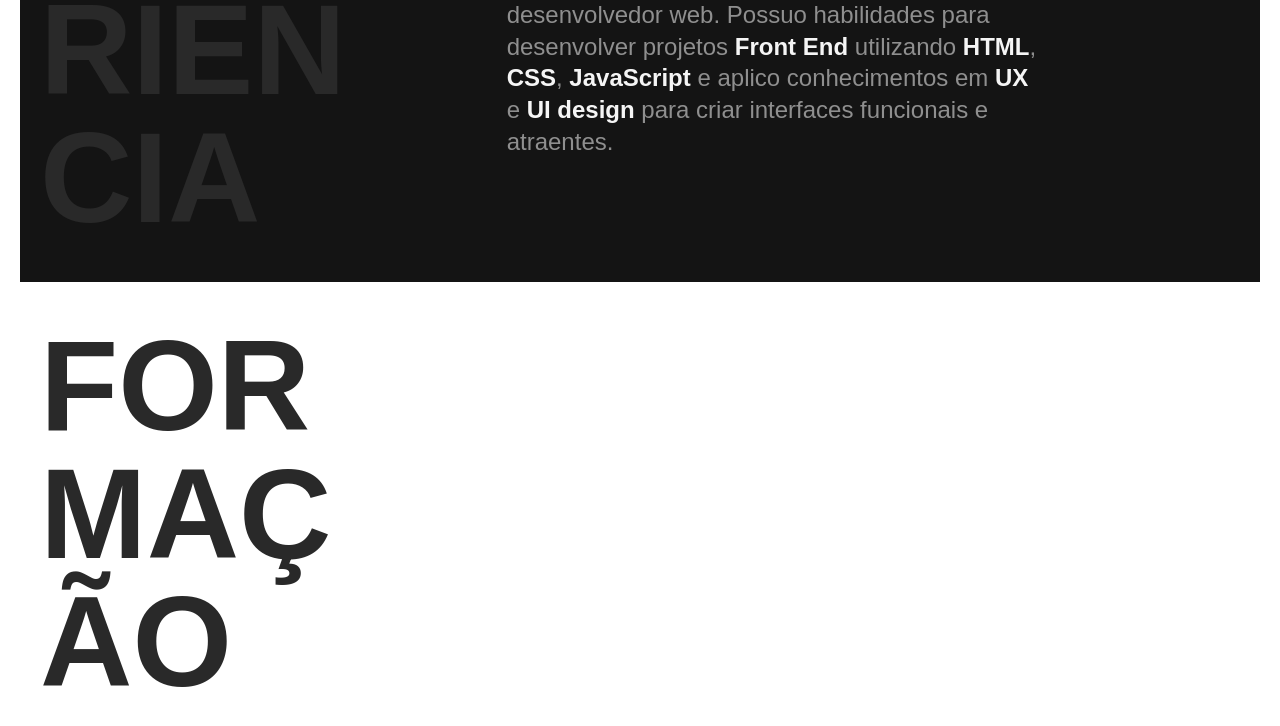
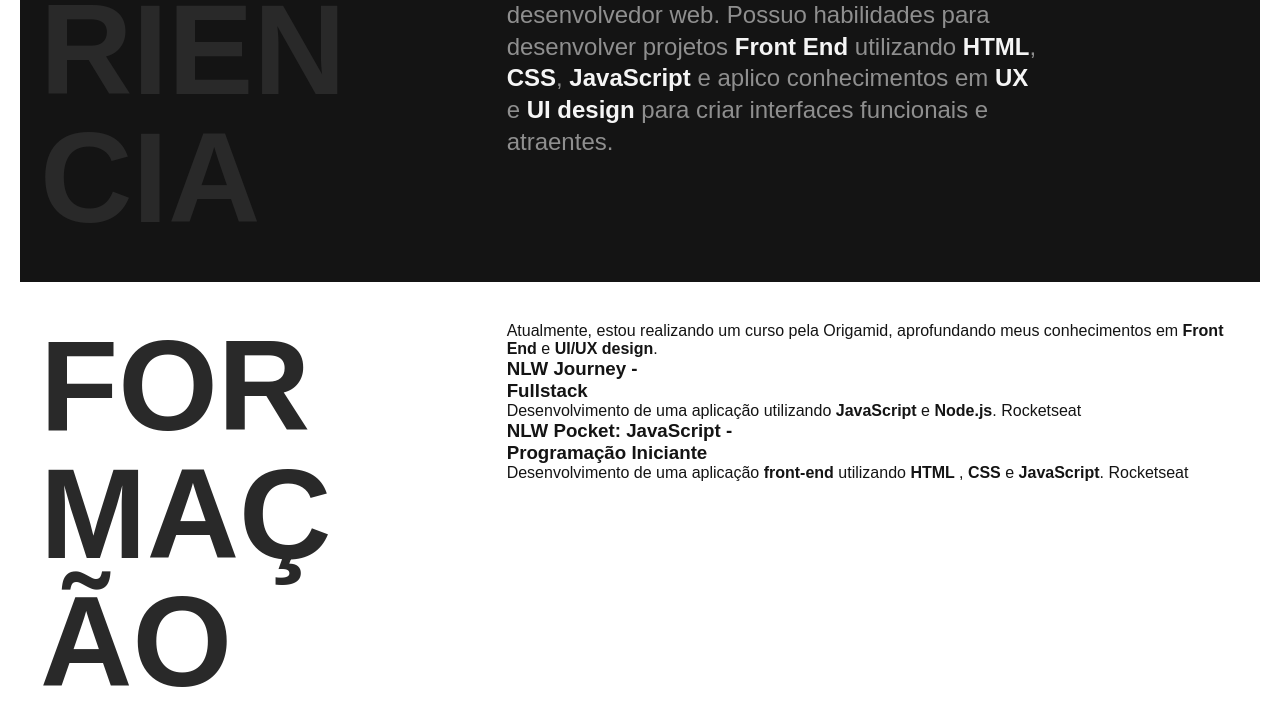
Before and after one commit to silvaedup/portfolio, a plain HTML site: page index.html in a window 1280 px wide. Shown: the part 1028-1754 px from the top of the page. Drawn offline with Linux system fonts and the light colour scheme.

Commit message:
adicionando mais informações na parte formação

```diff
--- a/css/formation.css
+++ b/css/formation.css
@@ -1,4 +1,4 @@
-.formation {
+.formation_container {
   max-width: 1200px;
   padding: 40px 20px;
   margin: 0 auto;
--- a/index.html
+++ b/index.html
@@ -40,7 +40,21 @@
     <div class="formation_container">
       <h2 class="caption"> Formação</h2>
       <div>
-        <p class="formation_text"></p>
+        <p class="formation_text">
+          Atualmente, estou realizando um curso pela Origamid, aprofundando meus conhecimentos em <strong>Front End</strong> e <strong>UI/UX design</strong>.
+        </p>
+        <ul class="course_list">
+          <li class="course">
+            <h3 class="course_name">NLW Journey - <br>Fullstack </h3>
+            <span class="course_description">Desenvolvimento de uma aplicação utilizando <strong>JavaScript</strong> e <strong>Node.js</strong>.</span>
+            <span class="course_institution">Rocketseat</span>
+          </li>
+          <li class="course">
+            <h3 class="course_name">NLW Pocket: JavaScript - <br>Programação Iniciante </h3>
+            <span class="course_description">Desenvolvimento de uma aplicação <strong>front-end</strong> utilizando <strong>HTML </strong>, <strong>CSS</stRong> e <strong>JavaScript</strong>.</span>
+            <span class="course_institution">Rocketseat</span>
+          </li>
+        </ul>
       </div>
     </div>
   </section>
```
